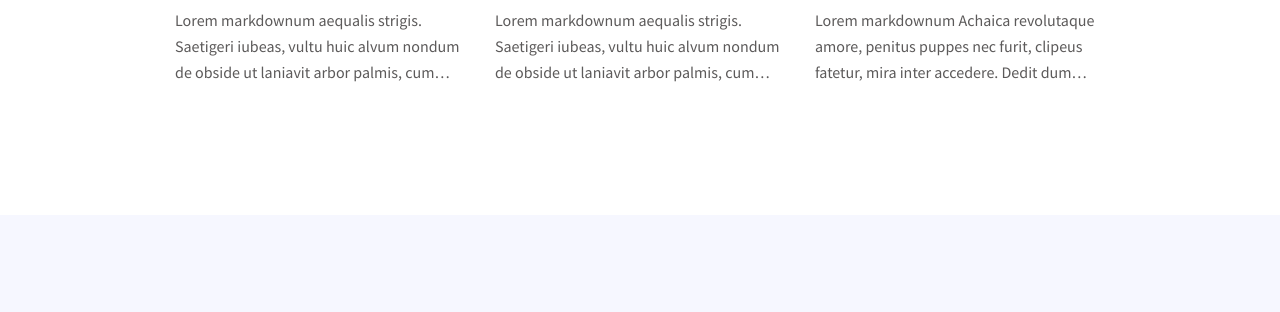
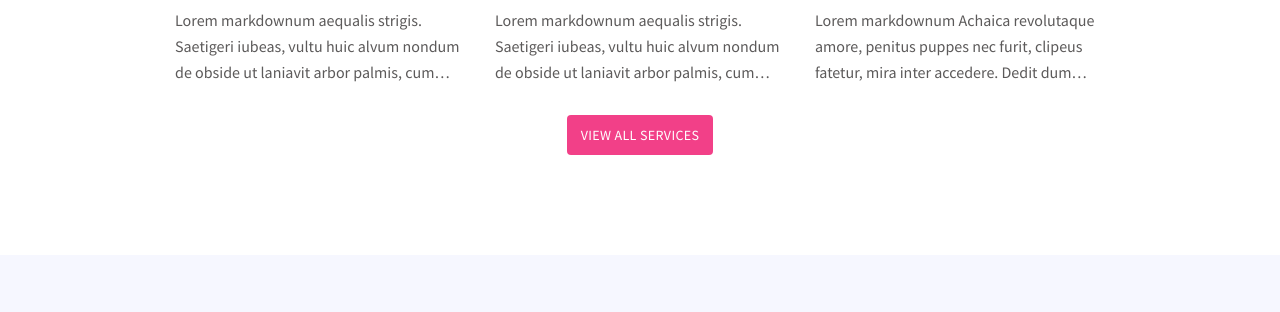
Before and after one commit to 6d72646f65/tnse.github.io, a plain HTML site: page index.html in a window 1280 px wide. Shown: the part 1043-1355 px from the top of the page. Drawn offline with nearby package versions, Linux system fonts and the light colour scheme.

```diff
--- a/index.html
+++ b/index.html
@@ -261,6 +261,12 @@
 
     </div>
 
+    <div class="row justify-content-center">
+      <div class="col-auto">
+        <a class="button button-primary" href="/tnse.github.io/services/">View All Services</a>
+      </div>
+    </div>
+
   </div>
 </div>
 
```
